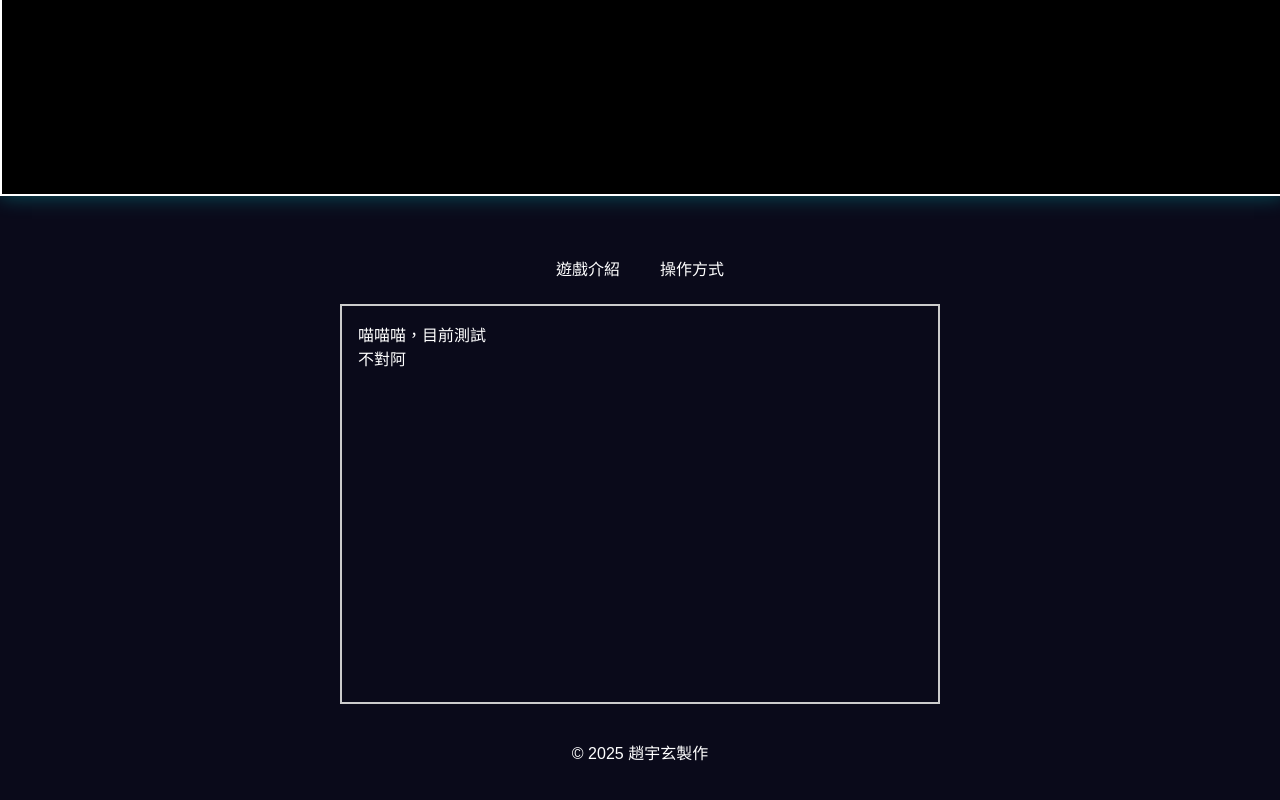
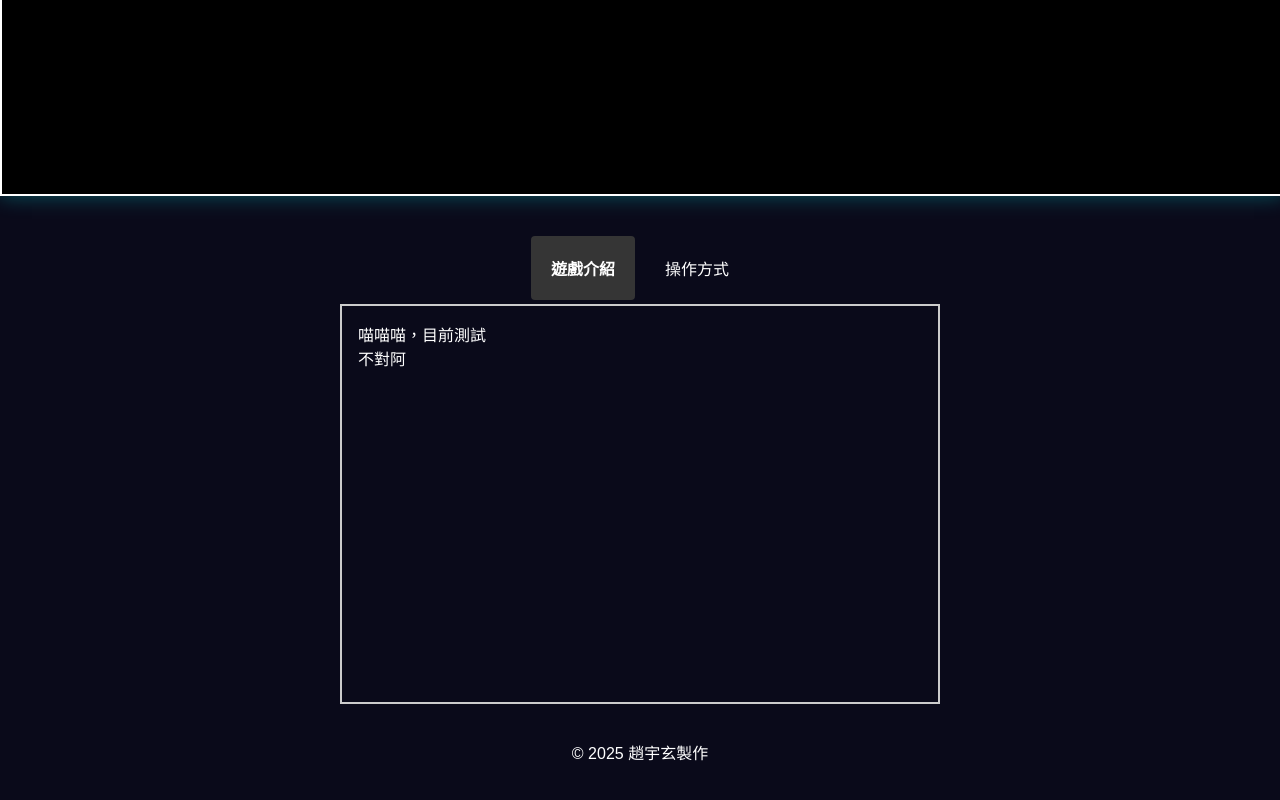
Before and after one commit to Function2099/my_2Dgame, a plain HTML site: page docs/index.html in a window 1280 px wide. Both pictures are taken after a click on the link "遊戲介紹". Shown: the part 908-1708 px from the top of the page. Drawn offline with Linux system fonts and the light colour scheme.

```diff
--- a/docs/control.js
+++ b/docs/control.js
@@ -18,7 +18,7 @@ document.getElementById("close-login").addEventListener("click", () => {
 function showTab(tabNumber) {
   const info = document.getElementById("game-info");
   const controls = document.getElementById("game-controls");
-
+  // 顯示對應內容
   if (tabNumber === 1) {
     info.style.display = "block";
     controls.style.display = "none";
@@ -26,4 +26,11 @@ function showTab(tabNumber) {
     info.style.display = "none";
     controls.style.display = "block";
   }
+
+    // 切換 active 樣式
+  const tabs = document.querySelectorAll(".tab-content li");
+  tabs.forEach((tab, index) => {
+    tab.classList.toggle("active", index === tabNumber - 1);
+  });
+
 }
--- a/docs/style_body.css
+++ b/docs/style_body.css
@@ -100,15 +100,25 @@ header, footer {
   justify-content: center;
   padding: 0;
   margin: 0;
+  list-style: none;
+  gap: 10px;
 }
 
 .tab-content li {
     display: inline-block;
     padding: 20px;
+    border-radius: 4px;
+    transition: background-color 0.3s;
 }
 
 .tab-content li:hover{
     background-color: #656565;
+}
+
+.tab-content li.active {
+  background-color: #353535;
+  color: white;
+  font-weight: bold;
 }
 
 .tab-content li a {
```
